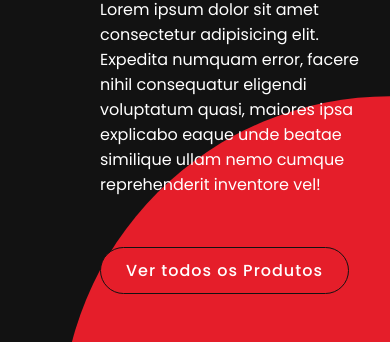
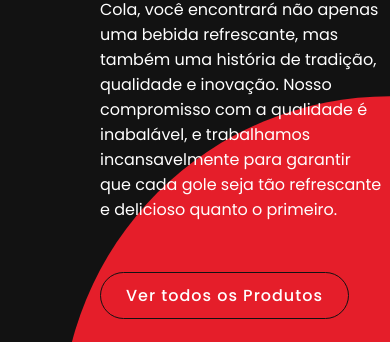
Before and after one commit to Gabriellfreitasr/Coca_Cola, a plain HTML site: page index.html in a window 390 px wide. Shown: the part 419-761 px from the top of the page. Drawn offline with Linux system fonts and the light colour scheme.

Commit message:
Responsividade

```diff
--- a/index.html
+++ b/index.html
@@ -27,7 +27,7 @@
         <div class="container">
             <div class="text">
                 <h2> É isso que eu <br> <span> EU GOSTO </span> </h2>
-                <p> Lorem ipsum dolor sit amet consectetur adipisicing elit. Expedita numquam error, facere nihil consequatur eligendi voluptatum quasi, maiores ipsa explicabo eaque unde beatae similique ullam nemo cumque reprehenderit inventore vel! </p>
+                <p> Dentro de cada garrafa de Coca-Cola, você encontrará não apenas uma bebida refrescante, mas também uma história de tradição, qualidade e inovação. Nosso compromisso com a qualidade é inabalável, e trabalhamos incansavelmente para garantir que cada gole seja tão refrescante e delicioso quanto o primeiro. </p>
 
                 <a href="#"> Ver todos os Produtos </a>
 
```
